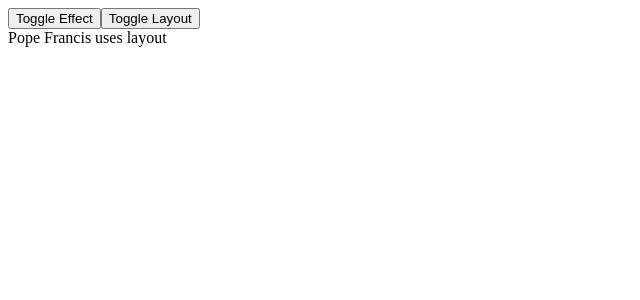
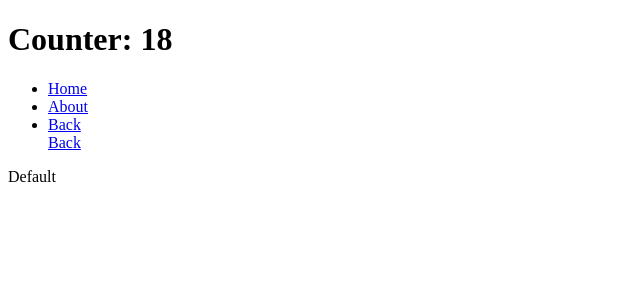
Before and after one commit to kritidipto-1234/break-react, a React (Vite) app: page /about in a window 1280 px wide. Shown: the top 300 px of the page, without its empty margins (0-640 px from the left). Built offline with nearby package versions, Linux system fonts and the light colour scheme.

Commit message:
feat(custom-react-router): added files

```diff
--- a/package.json
+++ b/package.json
@@ -18,7 +18,8 @@
     "lodash.random": "^3.2.0",
     "react": "^19.0.0-rc.0",
     "react-dom": "^19.0.0-rc.0",
-    "react-redux": "^9.1.0"
+    "react-redux": "^9.1.0",
+    "react-router-dom": "^6.22.3"
   },
   "devDependencies": {
     "@eslint/js": "^8.56.0",
--- a/src/App.tsx
+++ b/src/App.tsx
@@ -17,6 +17,7 @@
 import UseCallbackComparison from './customHooks/useCallback.tsx';
 import ChildrenComponent from './ChildrenComponenet.tsx';
 import UseLayoutHook from './useLayoutHook.tsx';
+import ReactRouterDemo from './ReactRouterDemo';
 
 const App: React.FC = () => {
   const [show, setShow] = useState(true);
@@ -24,6 +25,7 @@
   // debugger;
   return (
     <>
+      <ReactRouterDemo />
       {/* <WithoutOptimistic /> */}
       {/* <WithOptimistic /> */}
       {/* <HOC /> */}
@@ -38,7 +40,7 @@
       {/* <BreakReact /> */}
       {/* <Order /> */}
       {/* <Random /> */}
-        <UseLayoutHook />
+      {/* <UseLayoutHook /> */}
     </>
   );
 };
--- /dev/null
+++ b/src/ReactRouterDemo.tsx
@@ -0,0 +1,73 @@
+import { useEffect } from 'react';
+import { useState } from 'react';
+// import { Link, Routes, Route, BrowserRouter } from 'react-router-dom';
+import { Link, Route, BrowserRouter } from './customReactRouter';
+
+const Counter = function() {
+    const [state, setState] = useState(0);
+    useEffect(() => {
+        const interval = setInterval(() => {
+            setState(state => state + 1);
+        }, 300);
+        return () => clearInterval(interval);
+    }, []);
+    return (
+        <div>
+            <h1>Counter: {state}</h1>
+        </div>
+    );
+}
+
+
+function Home() {
+    return <h2>Home Page</h2>;
+}
+
+function About() {
+    return <h2>About Page</h2>;
+}
+
+// function ReactRouterDemo() {
+//     return (
+//         <div>
+//             <BrowserRouter>
+//                 <Counter />
+//                 <nav>
+//                     <ul>
+//                         <li><Link to="/home">Home</Link></li>
+//                         <li><Link to="/about">About</Link></li>
+//                         <li><Link to="/">Back</Link></li>
+//                         <a onClick={e=>e.preventDefault()} href="/back">Back</a>
+//                     </ul>
+//                 </nav>
+
+//                 <Routes>
+//                     <Route path="/home" element={<Home />} />
+//                     <Route path="/about" element={<About />} />
+//                 </Routes>
+//             </BrowserRouter>
+//         </div>
+//     );
+// }
+
+function ReactRouterDemo() {
+    return (
+        <div>
+            <BrowserRouter>
+                <Counter />
+                <nav>
+                    <ul>
+                        <li><Link to="/home">Home</Link></li>
+                        <li><Link to="/about">About</Link></li>
+                        <li><Link to="/">Back</Link></li>
+                        <a onClick={e=>e.preventDefault()} href="/back">Back</a>
+                    </ul>
+                </nav>
+                    <Route path="/" element={<div>Default</div>} />
+                    <Route path="/home" element={<Home />} />
+                    <Route path="/about" element={<About />} />
+            </BrowserRouter>
+        </div>
+    );}
+
+export default ReactRouterDemo;
--- /dev/null
+++ b/src/customReactRouter/index.html
@@ -0,0 +1,49 @@
+<!-- for testing out vanilla history api -->
+<!DOCTYPE html>
+<html lang="en">
+<head>
+    <meta charset="UTF-8">
+    <meta name="viewport" content="width=device-width, initial-scale=1.0">
+    <title>Document</title>
+</head>
+<body>
+    <div><a id="home" href="./home" onclick="handleAnchorClick(event)">home</a></div>
+    <div><a id="about" href="./about" onclick="handleAnchorClick(event)">about</a></div>
+    <h1 id="content"></h1>
+    <div id="timer"></div>
+<script>
+    const history = window.history;
+    function handleAnchorClick(e) {
+        e.preventDefault();
+        customPushState({by:'addstate',url:e.target.href,count:history.state?.count+1 || 0}, '', e.target.href);
+    }
+
+    function customPushState(state, title, url) {
+        history.pushState(state, title, url);
+        updateUI(state);
+    }
+
+
+    function updateUI() {
+        const route = new URL(window.history.state?.url).pathname;
+        if (route === '/home') {
+            document.getElementById('content').innerHTML = 'home';
+        } else if (route === '/about') {
+            document.getElementById('content').innerHTML = 'about';
+        }
+    }
+
+    window.addEventListener('popstate', (e) => {
+        updateUI();
+        console.log("navigation happened via back or forward",e);
+    });
+
+    let timer = 0;
+    setInterval(() => {
+        timer++;
+        document.getElementById('timer').innerHTML = timer;
+    }, 300);
+
+</script>
+</body>
+</html>
--- /dev/null
+++ b/src/customReactRouter/index.tsx
@@ -0,0 +1,39 @@
+import { createContext, useState, useContext, useEffect } from "react";
+
+
+function Link({to, children}: {to: string, children: React.ReactNode}) {
+    const {setPathname} = useContext(RouterContext);
+
+    function handleClick(e: React.MouseEvent<HTMLAnchorElement>) {
+        e.preventDefault();
+        window.history.pushState({by: 'link', url: to}, '', to);
+        setPathname(to);
+    }
+
+    return <a onClick={handleClick} href={to}>{children}</a>;
+}
+
+
+function Route({path, element}: {path: string, element: React.ReactNode}) {
+    const {pathname} = useContext(RouterContext);
+    return <>{pathname === path ? element : null}</>;
+}
+
+const RouterContext = createContext({
+    pathname: '/',
+    setPathname: (pathname: string) => {}
+});
+
+function BrowserRouter({children}: {children: React.ReactNode}) {
+    const [pathname, setPathname] = useState('/');
+    useEffect(() => {
+        const navigationHandler = (e: PopStateEvent) => {
+            setPathname(new URL(window.location.href).pathname || '');
+        };
+        window.addEventListener('popstate', navigationHandler);
+        return () => window.removeEventListener('popstate', navigationHandler);
+    }, []);
+    return <RouterContext.Provider value={{pathname, setPathname}}>{children}</RouterContext.Provider>;
+}
+
+export { BrowserRouter, Link, Route };
--- a/src/main.tsx
+++ b/src/main.tsx
@@ -5,6 +5,7 @@
 import { store, toggleTheme, incrementByAmount, ReduxProvider } from './store/reduxStore';
 import { QueryClient, QueryClientProvider } from '@tanstack/react-query'
 import { ReactQueryDevtools } from '@tanstack/react-query-devtools';
+import { BrowserRouter } from 'react-router-dom'
 
 const queryClient = new QueryClient()
 
@@ -15,10 +16,10 @@
 ReactDOM.createRoot(document.getElementById('root')!).render(
   <React.StrictMode>
     <ReduxProvider>
-      <QueryClientProvider client={queryClient}>
-        <App />
-        <ReactQueryDevtools initialIsOpen={true} />
-      </QueryClientProvider>
+        {/* <QueryClientProvider client={queryClient}> */}
+          <App />
+          {/* <ReactQueryDevtools initialIsOpen={true} /> */}
+        {/* </QueryClientProvider> */}
     </ReduxProvider>
   </React.StrictMode>
 )
```
Also changed, not shown: index.html (+2 -2 lines), 1 other file (tests, documents, lock files or other folders). Lines whose indentation alone changed are shown as unchanged.
